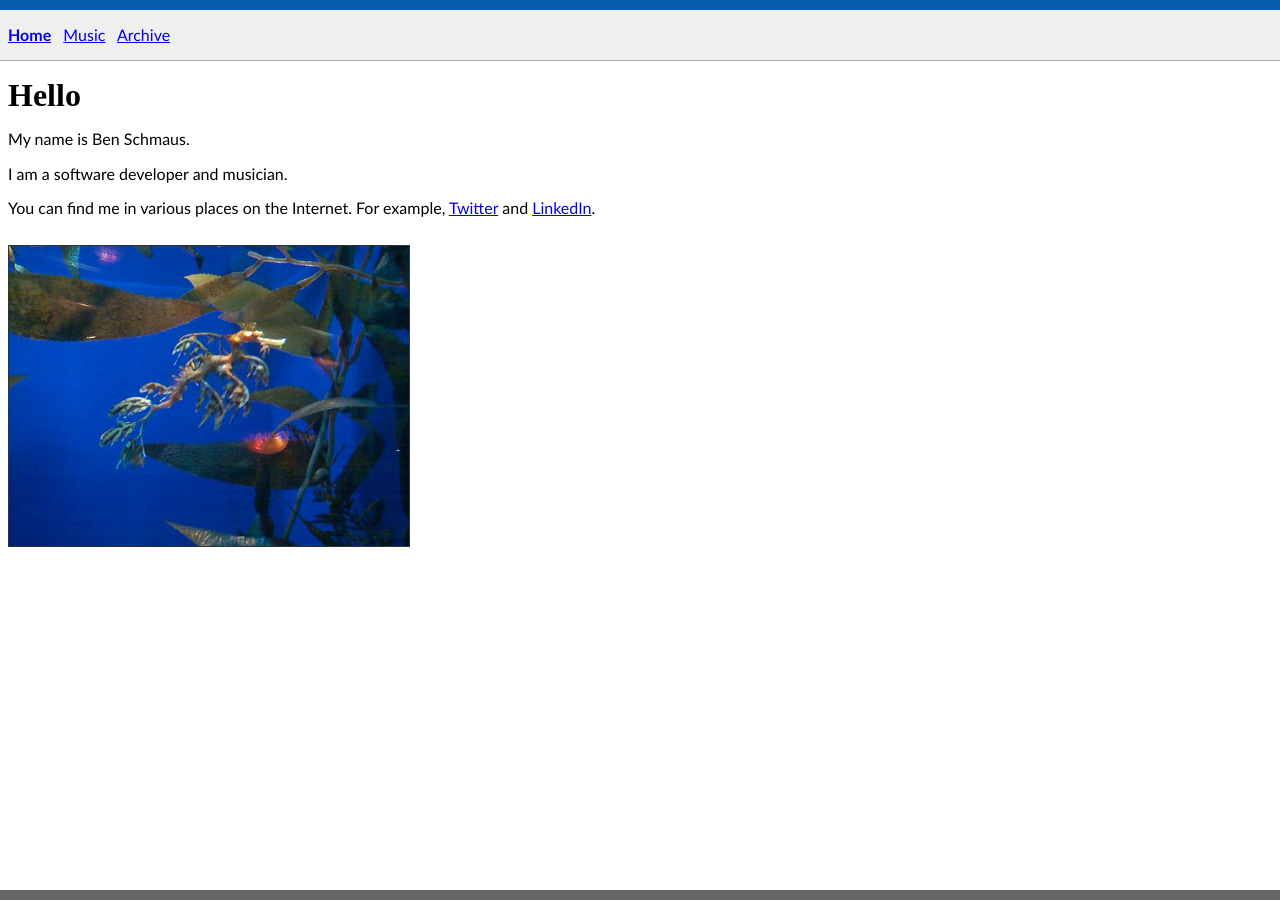
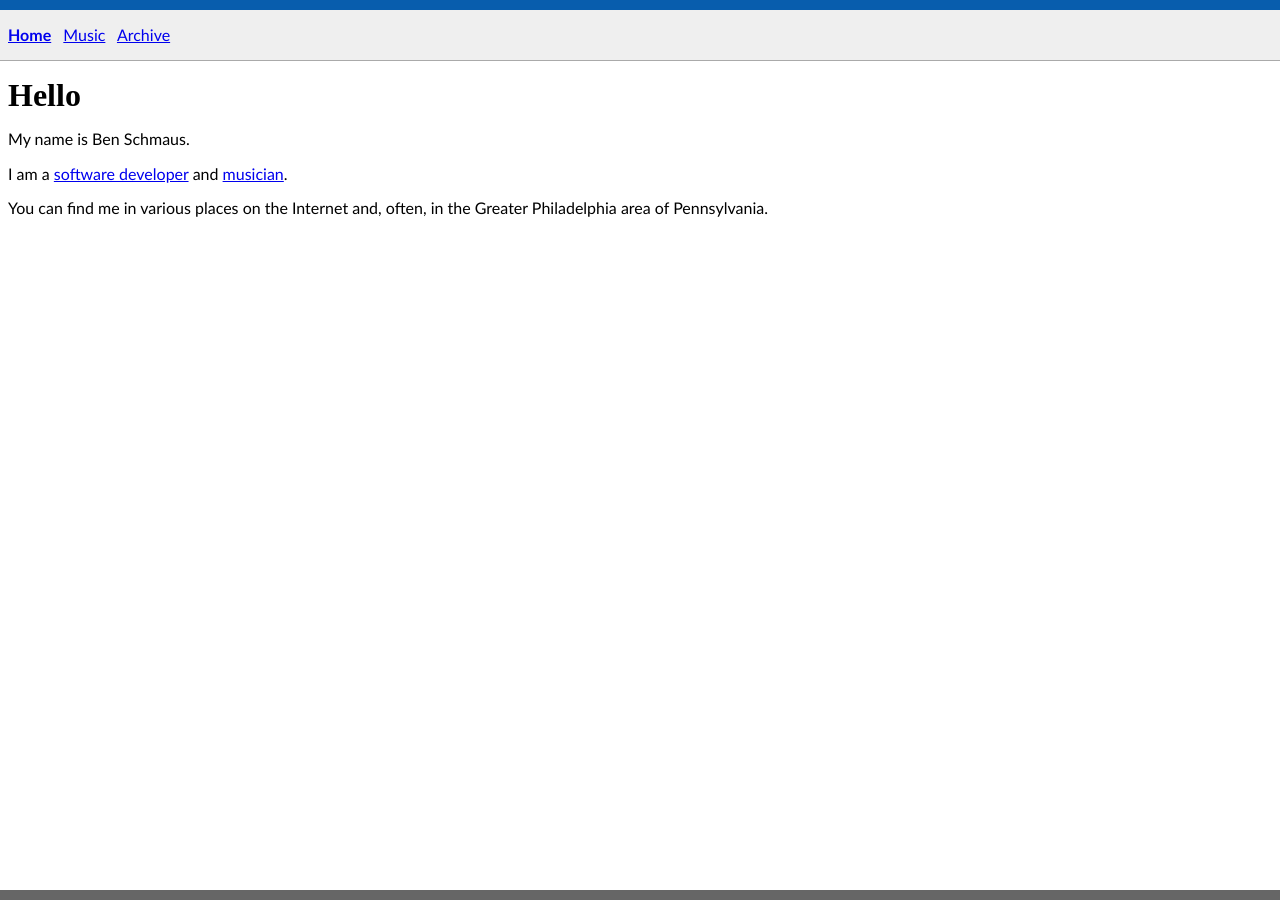
Before and after one commit to benschmaus/benschmaus.github.com, a Jekyll site: the page built from index.md, in a window 1280 px wide. Built offline with Jekyll 4.4.1, drawn with Linux system fonts in a browser that asks for light colours.

Commit message:
update homepage content

```diff
--- a/index.md
+++ b/index.md
@@ -6,9 +6,6 @@ title: Home
 
 My name is Ben Schmaus.
 
-I am a software developer and musician.
+I am a [software developer](http://www.linkedin.com/in/bschmaus) and [musician](https://www.instagram.com/schmaus6/).
 
-You can find me in various places on the Internet. For example, [Twitter](https://twitter.com/schmaus) and [LinkedIn](http://www.linkedin.com/in/bschmaus).
-
-
-<img src="/assets/img/sea-horse.jpg" class="homeimg" />
+You can find me in various places on the Internet and, often, in the Greater Philadelphia area of Pennsylvania.
```
